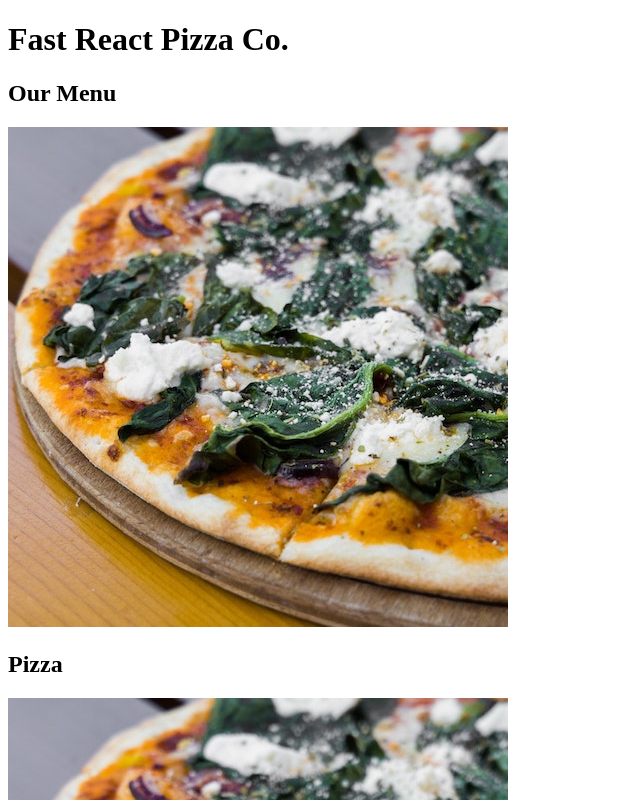
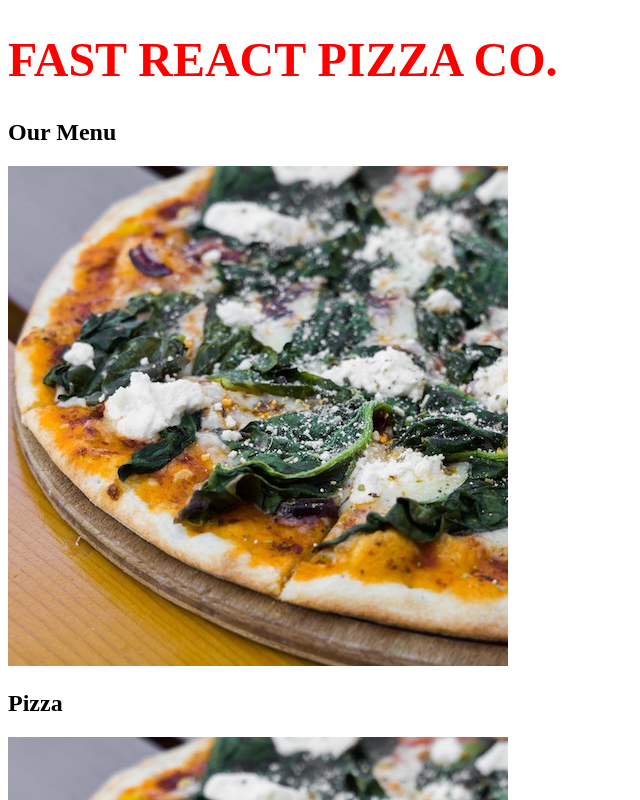
Before and after one commit to ivantxo/02_pizza_menu, a React (Create React App) app: page / in a window 1280 px wide. Shown: the top 800 px of the page, without its empty margins (0-640 px from the left). Built offline with nearby package versions, Linux system fonts and the light colour scheme.

Commit message:
Inline CSS

```diff
--- a/src/Header.js
+++ b/src/Header.js
@@ -1,5 +1,7 @@
 function Header() {
-  return <h1>Fast React Pizza Co.</h1>;
+  const style = { color: "red", fontSize: "48px", textTransform: "uppercase" };
+
+  return <h1 style={style}>Fast React Pizza Co.</h1>;
 }
 
 export default Header;
```
